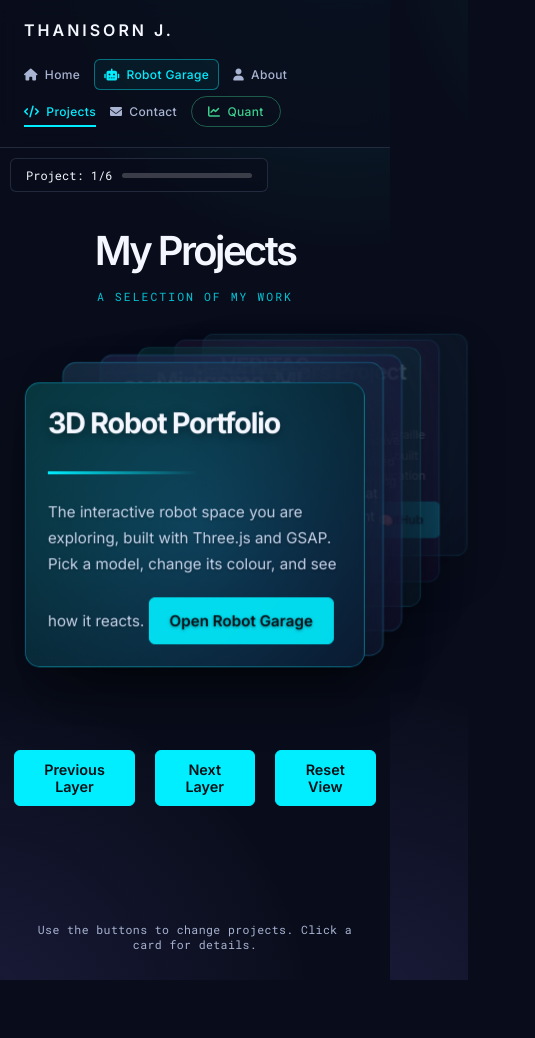
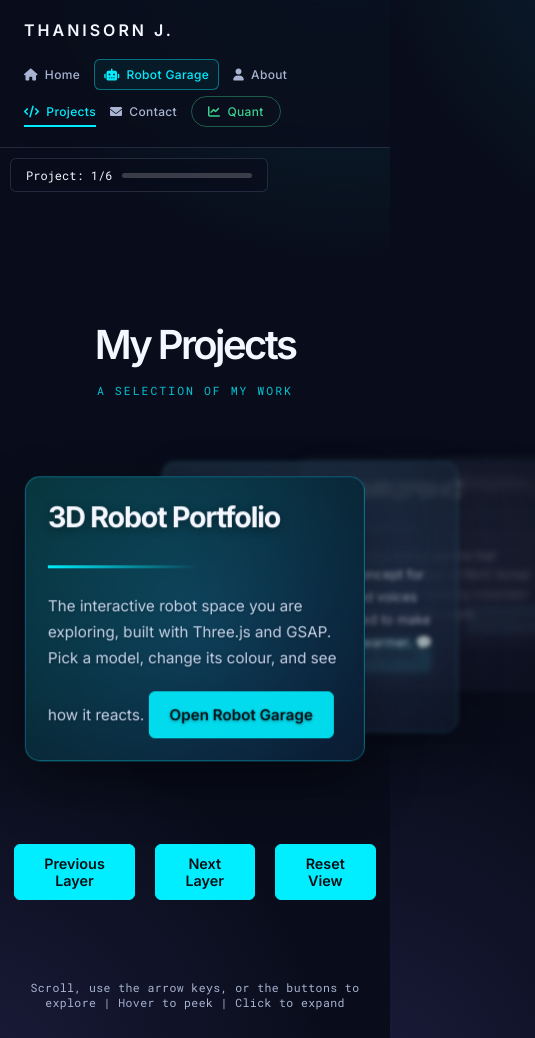
Before and after one commit to Book15011/Book15011.github.io, a plain HTML site: page projects.html in a window 390 px wide. Shown: the whole page, 535 px wide, since content can reach past the window. Before the commit the page ends 980 px from the top, so only its background shows below. Drawn offline with nearby package versions, Linux system fonts and the light colour scheme.

Commit message:
Update projects and add script

```diff
--- a/projects.html
+++ b/projects.html
@@ -19,13 +19,12 @@
             color: #fff;
             min-height: 100vh;
             overflow-x: hidden;
-            perspective: 1200px;
             scroll-behavior: smooth;
         }
 
         /* Consistent Header Styles */
         header {
-            position: absolute;
+            position: fixed;
             top: 0;
             left: 0;
             width: 100%;
@@ -104,7 +103,22 @@
             width: 100%;
         }
 
-        /* Cross-track link to the Quant Developer side, colored with that
+        /* Fallback pill for the Robot Garage link if robotics-theme.css
+           doesn't load — the theme file restyles this further. */
+        nav a.nav-garage {
+            padding: 6px 16px;
+            border-radius: 20px;
+            border: 1px solid rgba(0, 238, 255, 0.4);
+            color: #00eeff;
+        }
+        nav a.nav-garage::after { display: none; }
+        nav a.nav-garage:hover, nav a.nav-garage:focus {
+            color: #00eeff;
+            background: rgba(0, 238, 255, 0.12);
+            border-color: #00eeff;
+        }
+
+        /* Cross-track link to the Quant Developer side — colored with that
            track's own accent so the color itself signals the destination. */
         nav a.nav-cross {
             padding: 6px 16px;
@@ -128,11 +142,14 @@
             justify-content: center;
             align-items: center;
             padding: 150px 20px 60px; /* Adjusted top padding */
-            overflow: hidden;
+            overflow: visible;
         }
 
         .page-heading {
             text-align: center;
+            margin-top: 56px; /* Extra clearance so the fixed header never
+                                  overlaps the title, even if robotics-theme.css
+                                  reduces .container's own top padding. */
             margin-bottom: 50px;
             z-index: 10;
             animation: fadeInDown 1s ease-out;
@@ -166,18 +183,13 @@
             display: flex;
             justify-content: center;
             align-items: center;
-            transform-style: preserve-3d;
-            perspective: 2000px;
             margin-top: 30px;
-            transform: translateX(-10%);
         }
 
         .layers-stack {
             position: relative;
             width: 85%;
             height: 100%;
-            transform-style: preserve-3d;
-            transform: rotateY(-25deg) scale(0.9);
         }
 
         .layer {
@@ -194,13 +206,14 @@
             justify-content: center;
             align-items: flex-start;
             text-align: left;
-            transition: all 0.6s cubic-bezier(0.16, 1, 0.3, 1);
+            transition: box-shadow 0.3s ease;
             transform-style: preserve-3d;
             backface-visibility: hidden;
             cursor: pointer;
             overflow: hidden;
             border: 1px solid rgba(255, 255, 255, 0.1);
             transform-origin: center center;
+            will-change: transform, filter, opacity;
             z-index: 1;
         }
 
@@ -562,10 +575,6 @@
             h1 {
                 font-size: 3rem;
             }
-
-            .shelf-container {
-                transform: translateX(-5%);
-            }
         }
 
         @media (max-width: 768px) {
@@ -585,9 +594,13 @@
             h1 {
                 font-size: 2.5rem;
             }
+
+            .page-heading {
+                margin-top: 96px;
+            }
+
             .shelf-container {
                 height: 450px;
-                transform: translateX(0);
             }
 
             .layer {
@@ -623,6 +636,10 @@
             .subtitle {
                 font-size: 0.9rem;
                 letter-spacing: 4px;
+            }
+
+            .page-heading {
+                margin-top: 130px;
             }
 
             .layer {
@@ -699,7 +716,7 @@
             <a href="quant.html" class="nav-cross"><i class="fas fa-chart-line"></i> Quant</a>
         </nav>
     </header>
-    <div class="container">
+    <div class="container" id="container">
         <div class="page-heading">
             <h1>My Projects</h1>
             <div class="subtitle">A SELECTION OF MY WORK</div>
@@ -792,9 +809,10 @@
     </div>
     <div class="instructions">Scroll or use buttons to explore | Hover for details | Click to expand</div>
 
+    <script src="https://cdnjs.cloudflare.com/ajax/libs/gsap/3.15.0/gsap.min.js"></script>
     <script>
-        document.addEventListener('DOMContentLoaded', function() {
-            const layers = document.querySelectorAll('.layer');
+document.addEventListener('DOMContentLoaded', function () {
+  const layers = Array.from(document.querySelectorAll('.layer'));
   const layersStack = document.getElementById('layersStack');
   const prevBtn = document.getElementById('prevBtn');
   const nextBtn = document.getElementById('nextBtn');
@@ -805,134 +823,138 @@
   const modalContent = document.getElementById('modalContent');
   const instructions = document.querySelector('.instructions');
   const isMobile = 'ontouchstart' in window || navigator.maxTouchPoints > 0 || /Mobi/i.test(navigator.userAgent);
+  const reduced = window.matchMedia('(prefers-reduced-motion: reduce)').matches;
+
+  const maxIndex = layers.length - 1;
+  /* Flat 2D depth cues only — robotics-theme.css forces the stack's own
+     transform to none, and removes perspective from the shelf container,
+     so 3D rotation/translateZ would be invisible anyway. Depth reads
+     through offset + scale + opacity + blur + saturation instead. */
+  const xStep = isMobile ? 55 : 115;
+  const yStep = isMobile ? 14 : 22;
+  const scaleStep = 0.13;
 
   let hoveredLayer = null;
-            let currentDepth = 0;
-            const maxDepth = layers.length - 1;
-            const scaleStep = isMobile ? 0.04 : 0.055;
-            const horizontalStep = isMobile ? 12 : 28;
-            const verticalStep = isMobile ? 10 : 16;
+  const state = { depth: 0 };
 
-            function layerTransform(depthDiff, isHovered = false) {
-                const distance = Math.abs(depthDiff);
-                const scale = Math.max(0.78, 1 - distance * scaleStep) + (isHovered ? 0.025 : 0);
-                return `translate(-50%, -50%) translateX(${depthDiff * horizontalStep}px) translateY(${-distance * verticalStep}px) scale(${scale})`;
+  function renderLayers(depth) {
+    layers.forEach((layer, index) => {
+      if (layer === hoveredLayer) return;
+
+      const depthDiff = index - depth;
+      const absDiff = Math.abs(depthDiff);
+      const scale = Math.max(0.55, 1 - absDiff * scaleStep);
+      const translateX = depthDiff * xStep;
+      const translateY = -absDiff * yStep;
+      const opacity = Math.max(0.16, 1 - absDiff * 0.3);
+      const blur = Math.min(9, absDiff * 2.5);
+      const saturate = Math.max(0.4, 1 - absDiff * 0.22);
+
+      layer.style.transform = `translate(-50%, -50%) translateX(${translateX}px) translateY(${translateY}px) scale(${scale})`;
+      layer.style.opacity = String(opacity);
+      layer.style.filter = `blur(${blur}px) saturate(${saturate})`;
+      layer.style.zIndex = String(Math.max(1, Math.round(layers.length - absDiff)));
+      layer.dataset.depthDiff = String(depthDiff);
+    });
+
+    const nearestIndex = Math.round(Math.min(Math.max(depth, 0), maxIndex));
+    depthValue.textContent = `${nearestIndex + 1}/${layers.length}`;
+    depthProgress.style.width = `${(nearestIndex / maxIndex) * 100}%`;
   }
 
-            // Update layers based on current depth
-            function positionLayers() {
-                layers.forEach((layer, index) => {
-                    // If a modal is active, don't alter its styles from here.
-                    if (layer.classList.contains('is-modal')) return;
-
-                    // Calculate depth difference from current layer
-                    const depthDiff = index - currentDepth;
-
-                    layer.style.transform = layerTransform(depthDiff);
-
-                    // Set z-index for proper stacking
-                    layer.style.zIndex = layers.length - Math.abs(depthDiff);
-
-                    // Store depth difference for hover effect
-                    layer.dataset.depthDiff = depthDiff;
-                    layer.style.opacity = Math.max(0.35, 1 - Math.abs(depthDiff) * 0.16);
+  function goToIndex(index) {
+    const clamped = Math.min(Math.max(index, 0), maxIndex);
+    if (reduced) {
+      state.depth = clamped;
+      renderLayers(state.depth);
+      return;
+    }
+    gsap.to(state, {
+      depth: clamped,
+      duration: 0.6,
+      ease: 'power2.out',
+      onUpdate: () => renderLayers(state.depth)
     });
-
-                // Update depth indicator
-                depthValue.textContent = `${currentDepth + 1}/${layers.length}`;
-                depthProgress.style.width = `${(currentDepth / maxDepth) * 100}%`;
-
-                layersStack.style.transform = 'none';
   }
 
-            // Enhanced hover effect with depth
+  /* ---------- Wheel drives depth, but never fights real page scroll ---------- */
+  let wheelLock = false;
+  window.addEventListener('wheel', function (e) {
+    if (document.body.classList.contains('modal-active')) return;
+    const pageScrollable = document.documentElement.scrollHeight > window.innerHeight + 4;
+    if (pageScrollable) return; // let the browser scroll normally, don't intercept
+    e.preventDefault();
+    if (wheelLock) return;
+    wheelLock = true;
+    setTimeout(() => { wheelLock = false; }, 420);
+    goToIndex(Math.round(state.depth) + (e.deltaY > 0 ? 1 : -1));
+  }, { passive: false });
+
+  /* ---------- Hover peek (flat: pop forward, no rotation) ---------- */
   if (!isMobile) {
-                layers.forEach(layer => {
-                    layer.addEventListener('mouseenter', function(e) {
+    layers.forEach((layer) => {
+      layer.addEventListener('mouseenter', function (e) {
         if (document.body.classList.contains('modal-active')) return;
-
-                        // Find the topmost layer at the cursor's position to prevent
-                        // hover effects from firing on multiple overlapping layers.
         const elements = document.elementsFromPoint(e.clientX, e.clientY);
-                        const topLayer = elements.find(el => el.classList.contains('layer'));
-
-                        // If this layer is not the topmost one, do nothing.
+        const topLayer = elements.find((el) => el.classList.contains('layer'));
         if (topLayer !== this) return;
 
         hoveredLayer = this;
-
-                        const depthDiff = parseInt(this.dataset.depthDiff);
-                        this.style.transform = layerTransform(depthDiff, true);
-                        this.style.zIndex = layers.length + 10;
+        this.style.transition = 'transform .4s cubic-bezier(0.16,1,0.3,1), filter .3s ease, opacity .3s ease';
+        this.style.transform = 'translate(-50%, -50%) translateX(0px) translateY(-10px) scale(1.08)';
+        this.style.filter = 'blur(0px) saturate(1)';
+        this.style.opacity = '1';
+        this.style.zIndex = String(layers.length + 10);
       });
 
-                    layer.addEventListener('mouseleave', function() {
+      layer.addEventListener('mouseleave', function () {
         if (document.body.classList.contains('modal-active')) return;
         hoveredLayer = null;
-
-                        const depthDiff = parseInt(this.dataset.depthDiff);
-                        this.style.transform = layerTransform(depthDiff);
-                        this.style.zIndex = layers.length - Math.abs(depthDiff);
+        this.style.transition = 'none';
+        renderLayers(state.depth);
       });
     });
   }
 
-            // Move to next layer
-            nextBtn.addEventListener('click', () => {
-                currentDepth = (currentDepth + 1) % layers.length;
-                positionLayers();
-            });
+  /* ---------- Buttons / keyboard / swipe (all identical, all unified) ---------- */
+  nextBtn.addEventListener('click', () => goToIndex(Math.round(state.depth) + 1));
+  prevBtn.addEventListener('click', () => goToIndex(Math.round(state.depth) - 1));
+  resetBtn.addEventListener('click', () => goToIndex(0));
 
-            // Move to previous layer
-            prevBtn.addEventListener('click', () => {
-                currentDepth = (currentDepth - 1 + layers.length) % layers.length;
-                positionLayers();
-            });
-
-            // Return to the first project
-            resetBtn.addEventListener('click', () => {
-                currentDepth = 0;
-                positionLayers();
+  document.addEventListener('keydown', (e) => {
+    if (document.body.classList.contains('modal-active')) return;
+    if (e.key === 'ArrowRight' || e.key === 'ArrowDown') goToIndex(Math.round(state.depth) + 1);
+    if (e.key === 'ArrowLeft' || e.key === 'ArrowUp') goToIndex(Math.round(state.depth) - 1);
   });
 
   if (isMobile) {
-                // Add swipe gestures for mobile
     let touchStartX = 0;
-                layersStack.addEventListener('touchstart', e => { touchStartX = e.changedTouches[0].screenX; }, { passive: true });
-                layersStack.addEventListener('touchend', e => {
+    layersStack.addEventListener('touchstart', (e) => { touchStartX = e.changedTouches[0].screenX; }, { passive: true });
+    layersStack.addEventListener('touchend', (e) => {
       const touchEndX = e.changedTouches[0].screenX;
-                    if (Math.abs(touchEndX - touchStartX) < 50) return; // Swipe threshold
-                    if (touchEndX < touchStartX) {
-                        nextBtn.click(); // Swipe left
-                    } else {
-                        prevBtn.click(); // Swipe right
-                    }
+      if (Math.abs(touchEndX - touchStartX) < 50) return;
+      if (touchEndX < touchStartX) goToIndex(Math.round(state.depth) + 1);
+      else goToIndex(Math.round(state.depth) - 1);
     }, { passive: true });
   }
 
-            // NEW MODAL LOGIC
+  /* ---------- Modal ---------- */
   function openModal(layer) {
-                // Set the modal's background to match the clicked layer
     modalContent.style.background = layer.style.background;
-
-                // Populate the modal with the layer's inner content
     modalContent.innerHTML = layer.innerHTML;
 
-                // Re-query for elements inside the new modal content to adjust them
     const title = modalContent.querySelector('.layer-title');
     if (title) title.className = 'modal-layer-title';
 
     const hoverIndicator = modalContent.querySelector('.hover-indicator');
     if (hoverIndicator) hoverIndicator.remove();
 
-                // Add a close button to the modal
     const closeBtn = document.createElement('button');
     closeBtn.className = 'modal-close-btn';
     closeBtn.innerHTML = '&times;';
     closeBtn.addEventListener('click', closeModal);
     modalContent.appendChild(closeBtn);
 
-                // Activate the modal view
     document.body.classList.add('modal-active');
     modalContent.classList.add('active');
   }
@@ -940,25 +962,23 @@
   function closeModal() {
     document.body.classList.remove('modal-active');
     modalContent.classList.remove('active');
-                // Reset background for the next modal
     modalContent.style.background = '';
   }
 
-            layers.forEach(layer => {
-                layer.addEventListener('click', function(event) {
-                    // Don't open modal if a link was clicked or if a modal is already active
-                    if (event.target.closest('a') || document.body.classList.contains('modal-active')) {
-                        return;
-                    }
+  layers.forEach((layer) => {
+    layer.addEventListener('click', function (event) {
+      if (event.target.closest('a') || document.body.classList.contains('modal-active')) return;
       openModal(this);
     });
   });
 
   modalOverlay.addEventListener('click', closeModal);
 
-            // Set initial state
-            instructions.textContent = isMobile ? 'Swipe or use the buttons to change projects. Tap a card for details.' : 'Use the buttons to change projects. Click a card for details.';
-            positionLayers();
+  instructions.textContent = isMobile
+    ? 'Swipe or use the buttons to explore | Tap a card to expand'
+    : 'Scroll, use the arrow keys, or the buttons to explore | Hover to peek | Click to expand';
+
+  renderLayers(0);
 });
     </script>
 </body>
```
Also changed, not shown: 1 other file. Lines whose indentation alone changed are shown as unchanged.
